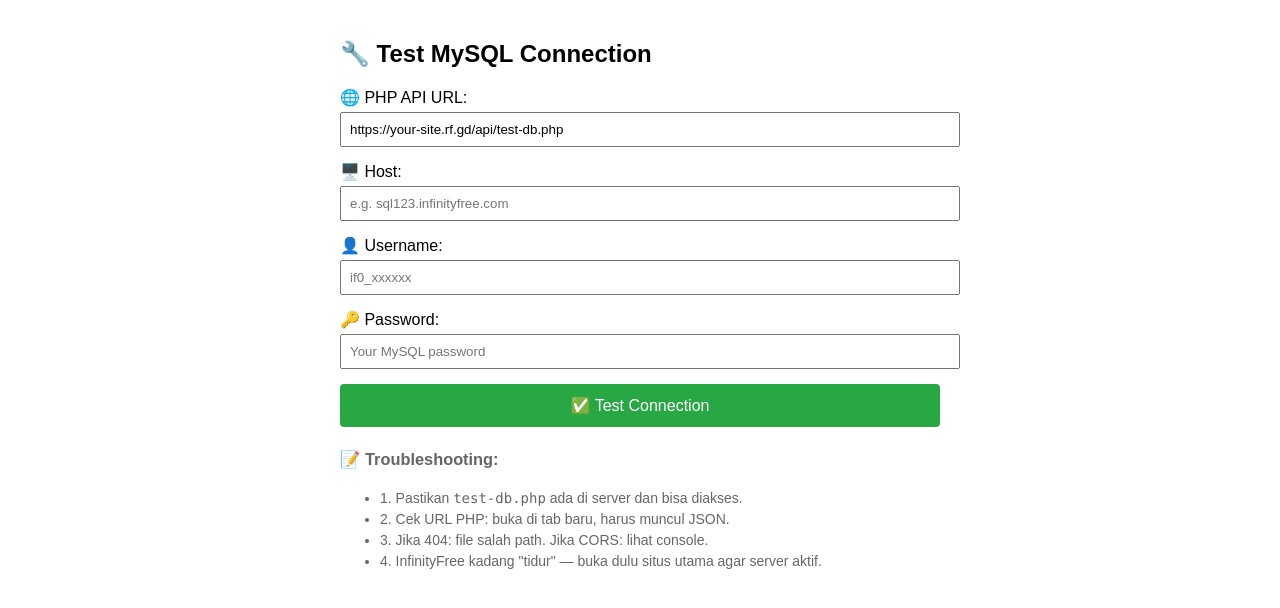
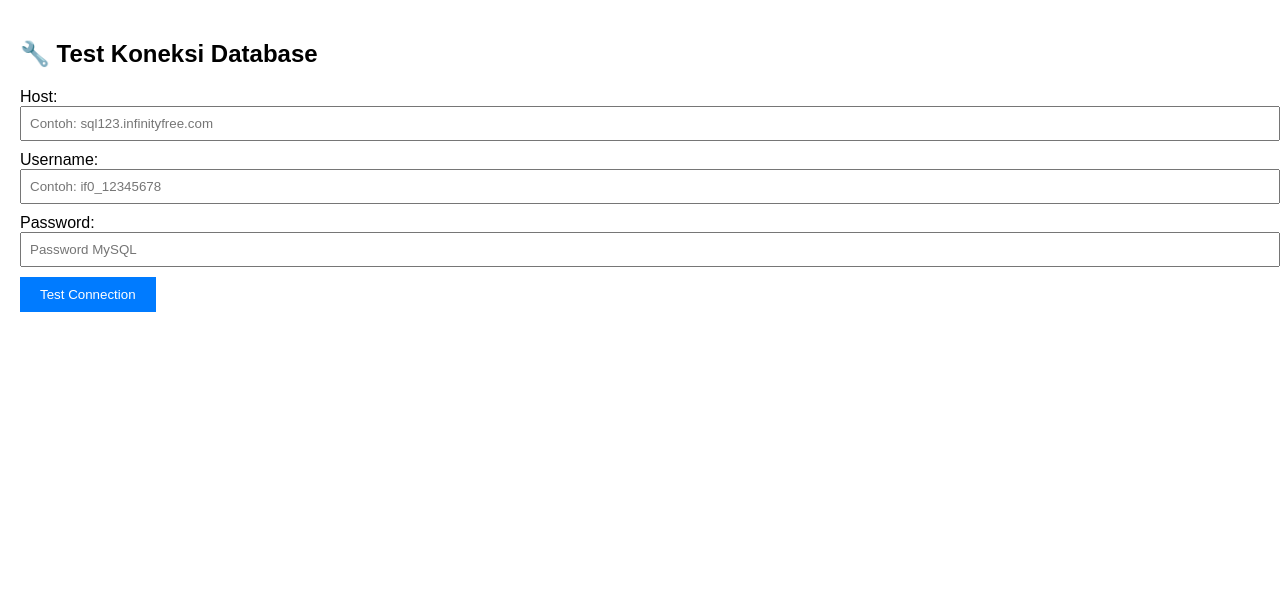
Before and after one commit to shin-meiri/main, a React (Create React App) app: page / in a window 1280 px wide. Shown: the top 608 px of the page. Built offline with nearby package versions, Linux system fonts and the light colour scheme.

Commit message:
Update DBForm.jsx

```diff
--- a/src/components/DBForm.jsx
+++ b/src/components/DBForm.jsx
@@ -2,158 +2,96 @@
 import React, { useState } from 'react';
 
 function DBForm() {
-  const [form, setForm] = useState({
-    host: '',
-    user: '',
-    pass: '',
-    phpUrl: 'https://your-site.rf.gd/api/test-db.php', // 👈 tambah input URL
-  });
+  const [form, setForm] = useState({ host: '', user: '', pass: '' });
   const [result, setResult] = useState('');
-  const [loading, setLoading] = useState(false);
-
-  const handleChange = (e) => {
-    setForm({ ...form, [e.target.name]: e.target.value });
-  };
 
   const handleSubmit = async (e) => {
     e.preventDefault();
-    setResult('');
-    setLoading(true);
+    setResult('Testing...');
 
     try {
-      const res = await fetch(form.phpUrl, {
+      const response = await fetch('/api/test-db.php', {
         method: 'POST',
         headers: { 'Content-Type': 'application/json' },
-        body: JSON.stringify({
-          host: form.host,
-          user: form.user,
-          pass: form.pass,
-        }),
+        body: JSON.stringify(form),
       });
 
-      if (!res.ok) {
-        throw new Error(`HTTP ${res.status}: ${res.statusText}`);
-      }
-
-      const data = await res.json();
-      setResult(
-        data.success
-          ? `✅ Connected! MySQL: ${data.server_info}`
-          : `❌ Failed: ${data.message}`
-      );
+      const data = await response.json();
+      setResult(data.success ? `✅ ${data.message}` : `❌ ${data.message}`);
     } catch (err) {
-      setResult(`❌ Error: ${err.message}`);
-    } finally {
-      setLoading(false);
+      setResult(`❌ Gagal: ${err.message}`);
     }
   };
 
   return (
-    <div style={{ padding: '20px', fontFamily: 'Arial', maxWidth: '600px', margin: '0 auto' }}>
-      <h2>🔧 Test MySQL Connection</h2>
-
+    <div style={{ padding: '20px', fontFamily: 'Arial' }}>
+      <h2>🔧 Test Koneksi Database</h2>
       <form onSubmit={handleSubmit}>
-        {/* PHP URL Input */}
-        <div style={{ marginBottom: '15px' }}>
-          <label>🌐 PHP API URL:</label>
-          <input
-            type="url"
-            name="phpUrl"
-            value={form.phpUrl}
-            onChange={handleChange}
-            placeholder="https://yoursite.rf.gd/api/test-db.php"
-            required
-            style={{ width: '100%', padding: '8px', marginTop: '5px' }}
-          />
-        </div>
-
-        {/* Host */}
-        <div style={{ marginBottom: '15px' }}>
-          <label>🖥️ Host:</label>
+        <div style={{ marginBottom: '10px' }}>
+          <label>Host:</label>
           <input
             type="text"
             name="host"
             value={form.host}
-            onChange={handleChange}
-            placeholder="e.g. sql123.infinityfree.com"
+            onChange={(e) => setForm({ ...form, host: e.target.value })}
+            placeholder="Contoh: sql123.infinityfree.com"
             required
-            style={{ width: '100%', padding: '8px', marginTop: '5px' }}
+            style={{ width: '100%', padding: '8px' }}
           />
         </div>
 
-        {/* User */}
-        <div style={{ marginBottom: '15px' }}>
-          <label>👤 Username:</label>
+        <div style={{ marginBottom: '10px' }}>
+          <label>Username:</label>
           <input
             type="text"
             name="user"
             value={form.user}
-            onChange={handleChange}
-            placeholder="if0_xxxxxx"
+            onChange={(e) => setForm({ ...form, user: e.target.value })}
+            placeholder="Contoh: if0_12345678"
             required
-            style={{ width: '100%', padding: '8px', marginTop: '5px' }}
+            style={{ width: '100%', padding: '8px' }}
           />
         </div>
 
-        {/* Password */}
-        <div style={{ marginBottom: '15px' }}>
-          <label>🔑 Password:</label>
+        <div style={{ marginBottom: '10px' }}>
+          <label>Password:</label>
           <input
             type="password"
             name="pass"
             value={form.pass}
-            onChange={handleChange}
-            placeholder="Your MySQL password"
-            style={{ width: '100%', padding: '8px', marginTop: '5px' }}
+            onChange={(e) => setForm({ ...form, pass: e.target.value })}
+            placeholder="Password MySQL"
+            style={{ width: '100%', padding: '8px' }}
           />
         </div>
 
-        {/* Submit Button */}
         <button
           type="submit"
-          disabled={loading}
           style={{
-            backgroundColor: '#28a745',
+            backgroundColor: '#007bff',
             color: 'white',
-            padding: '12px 24px',
+            padding: '10px 20px',
             border: 'none',
-            borderRadius: '4px',
-            fontSize: '16px',
-            cursor: loading ? 'not-allowed' : 'pointer',
-            width: '100%',
+            cursor: 'pointer',
           }}
         >
-          {loading ? '🔍 Testing Connection...' : '✅ Test Connection'}
+          Test Connection
         </button>
       </form>
 
-      {/* Result */}
       {result && (
         <div
           style={{
             marginTop: '20px',
-            padding: '15px',
+            padding: '10px',
+            backgroundColor: result.includes('✅') ? '#d4edda' : '#f8d7da',
+            color: result.includes('✅') ? '#155724' : '#721c24',
             borderRadius: '4px',
-            backgroundColor: result.includes('Connected') ? '#d4edda' : '#f8d7da',
-            color: result.includes('Connected') ? '#155724' : '#721c24',
-            border: '1px solid #c3e6cb',
-            whiteSpace: 'pre-wrap',
           }}
         >
-          <strong>📌 Result:</strong> {result}
+          <strong>Hasil:</strong> {result}
         </div>
       )}
-
-      {/* Instructions */}
-      <div style={{ marginTop: '20px', fontSize: '14px', color: '#666', lineHeight: '1.5' }}>
-        <h3>📝 Troubleshooting:</h3>
-        <ul>
-          <li>1. Pastikan <code>test-db.php</code> ada di server dan bisa diakses.</li>
-          <li>2. Cek URL PHP: buka di tab baru, harus muncul JSON.</li>
-          <li>3. Jika 404: file salah path. Jika CORS: lihat console.</li>
-          <li>4. InfinityFree kadang "tidur" — buka dulu situs utama agar server aktif.</li>
-        </ul>
-      </div>
     </div>
   );
 }
```
